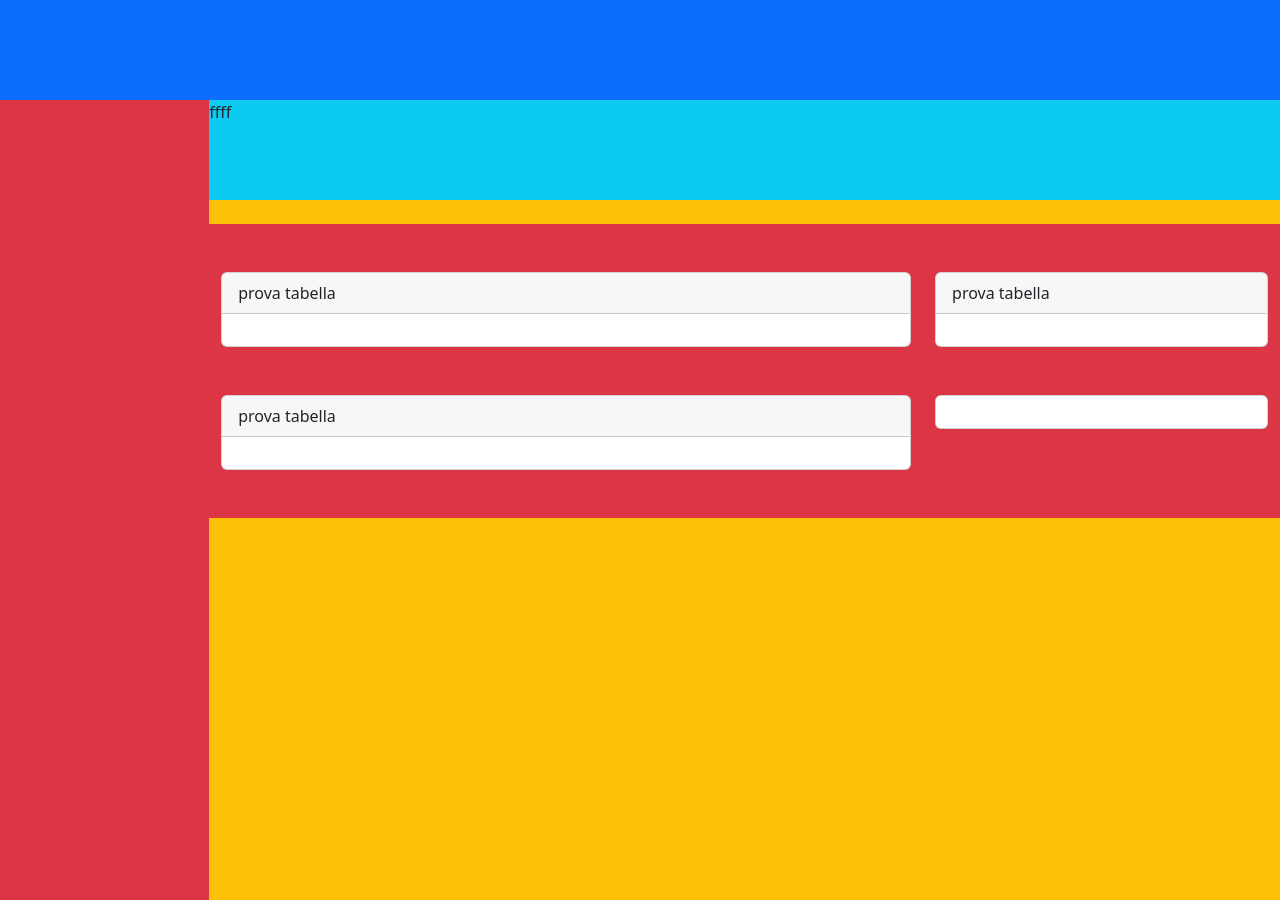
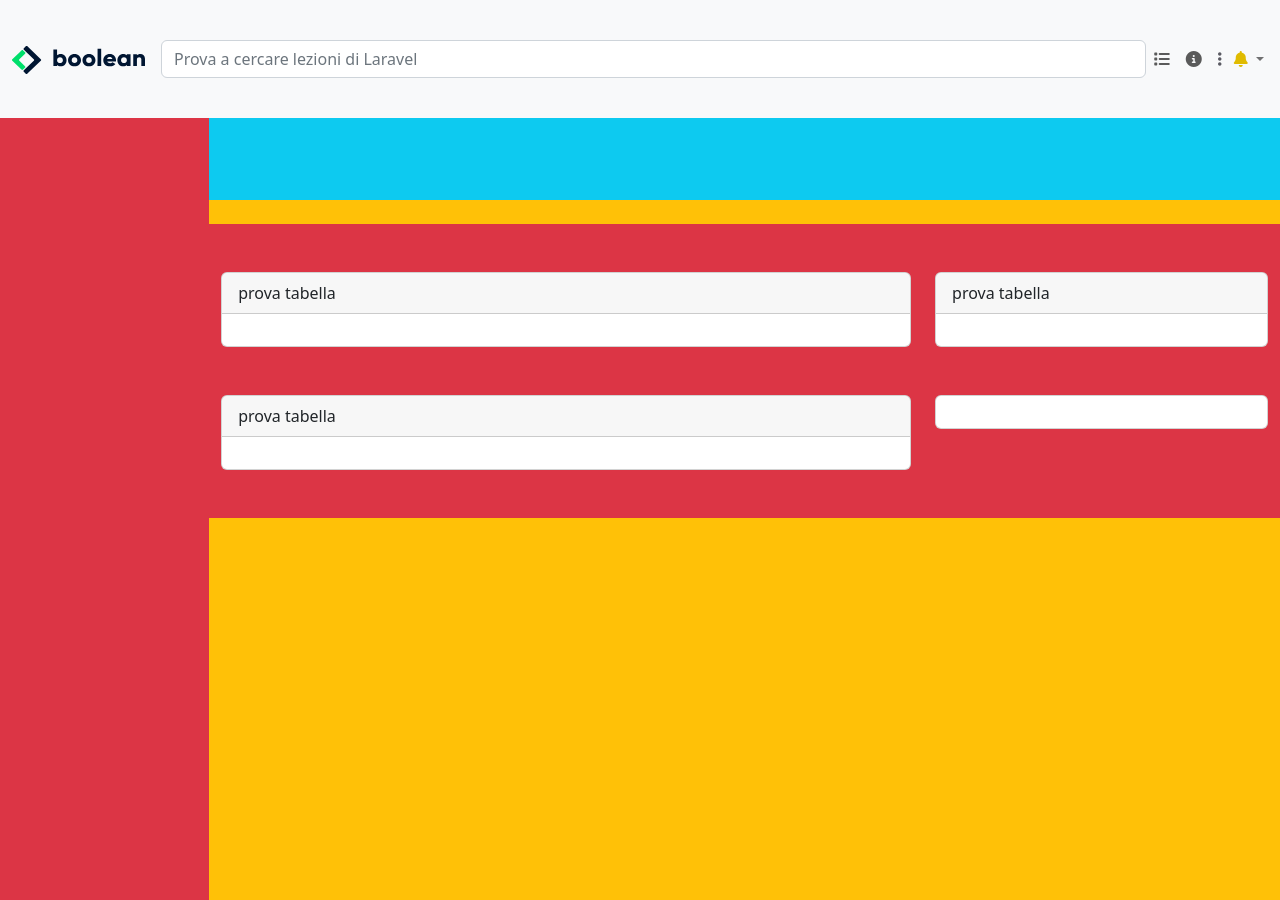
Before and after one commit to alessandromarangoni/html-css-bootstrap-dashboard, a plain HTML site: page index.html in a window 1280 px wide. Drawn offline with nearby package versions, Linux system fonts and the light colour scheme.

Commit message:
navbar no style

```diff
--- a/index.html
+++ b/index.html
@@ -7,12 +7,60 @@
     <link href="https://cdn.jsdelivr.net/npm/bootstrap@5.2.3/dist/css/bootstrap.min.css" rel="stylesheet" integrity="sha384-rbsA2VBKQhggwzxH7pPCaAqO46MgnOM80zW1RWuH61DGLwZJEdK2Kadq2F9CUG65" crossorigin="anonymous">
     <script src="https://cdn.jsdelivr.net/npm/bootstrap@5.2.3/dist/js/bootstrap.bundle.min.js" integrity="sha384-kenU1KFdBIe4zVF0s0G1M5b4hcpxyD9F7jL+jjXkk+Q2h455rYXK/7HAuoJl+0I4" crossorigin="anonymous"></script>
     <link rel="stylesheet" href="./css/style.css">
+    <link rel="stylesheet" href="https://cdnjs.cloudflare.com/ajax/libs/font-awesome/6.3.0/css/all.min.css">
     <title>Document</title>
 </head>
 <body>
     <header class="bg-primary debug-h100">
-        <nav class="navbar">
+        <nav class="navbar navbar-expand-lg bg-light">
+            <div class="container-fluid">
+                <a class="navbar-brand" href="#">
+                    <img src="./img/logo.svg" alt="">
+                </a>
 
+                <div class="d-flex py-3 flex-grow-1">
+                        <form action="" class="d-flex py-3 collapse navbar-collapse">
+                                <input class="form-control" list="datalistOptions" id="exampleDataList" placeholder="Prova a cercare lezioni di Laravel">
+                                <datalist id="datalistOptions">
+                                    <option value="San Francisco">
+                                    <option value="New York">
+                                    <option value="Seattle">
+                                    <option value="Los Angeles">
+                                    <option value="Chicago">
+                                </datalist>
+                        </form>
+                </div>
+                <div class="flex-grow-0 d-flex" id="navbarSupportedContent">
+                    <div class="collapse navbar-collapse" id="navbarText">
+                        <ul class="navbar-nav me-auto mb-2 mb-lg-0">
+                            <li class="nav-item">
+                                <a class="nav-link active" aria-current="page" href="#"><i class="fa-solid fa-list" style="color: #5a5a5a;"></i></a>
+                            </li>
+                            <li class="nav-item">
+                                <a class="nav-link" href="#"><i class="fa-solid fa-circle-info" style="color: #5a5a5a;"></i></a>
+                            </li>
+                            <li class="nav-item">
+                                <a class="nav-link" href="#"><i class="fa-solid fa-ellipsis-vertical" style="color: #5a5a62;"></i></a>
+                            </li>
+                        </ul>
+                    </div>
+                    <ul class="navbar-nav me-auto mb-2 mb-lg-0">
+                        <li class="nav-item dropdown">
+                        <a class="nav-link dropdown-toggle px-1" href="#" role="button" data-bs-toggle="dropdown" aria-expanded="false">
+                            <i class="fa-solid fa-bell" style="color: #e0bb00;"></i>
+                        </a>
+                        <ul class="dropdown-menu">
+                            <li><a class="dropdown-item" href="#">Action</a></li>
+                            <li><a class="dropdown-item" href="#">Another action</a></li>
+                            <li><hr class="dropdown-divider"></li>
+                            <li><a class="dropdown-item" href="#">Something else here</a></li>
+                        </ul>
+                    </ul>
+                </div>
+
+
+
+            </div>
         </nav>
     </header>
     <div class="d-flex">
```
Also changed, not shown: img/class-avatar.jpeg (added), img/class-avatar.jpg (added), img/logo.svg (added), img/mobile-logo.png (added), img/sidebar-bg.png (added), img/stats.jpeg (added).
